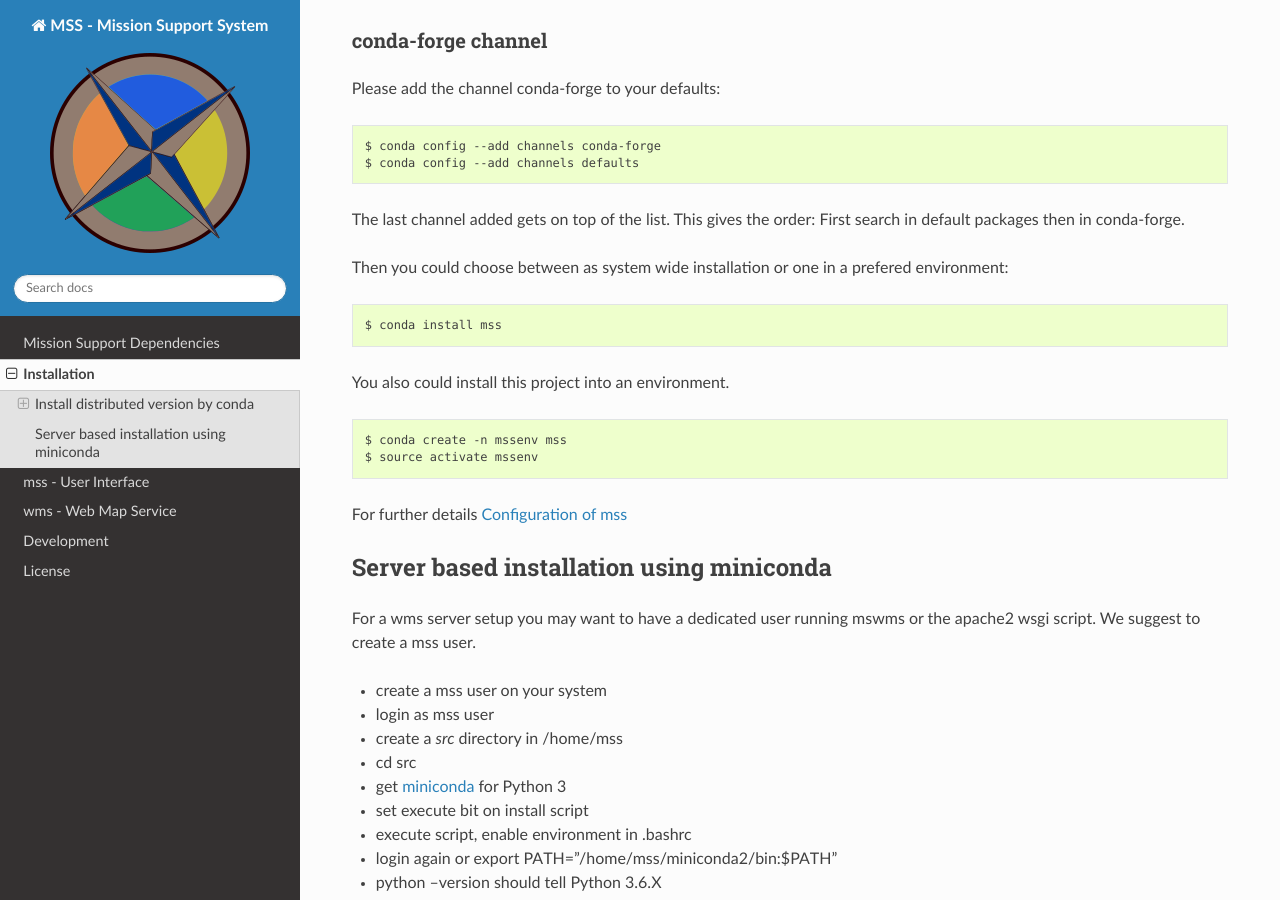
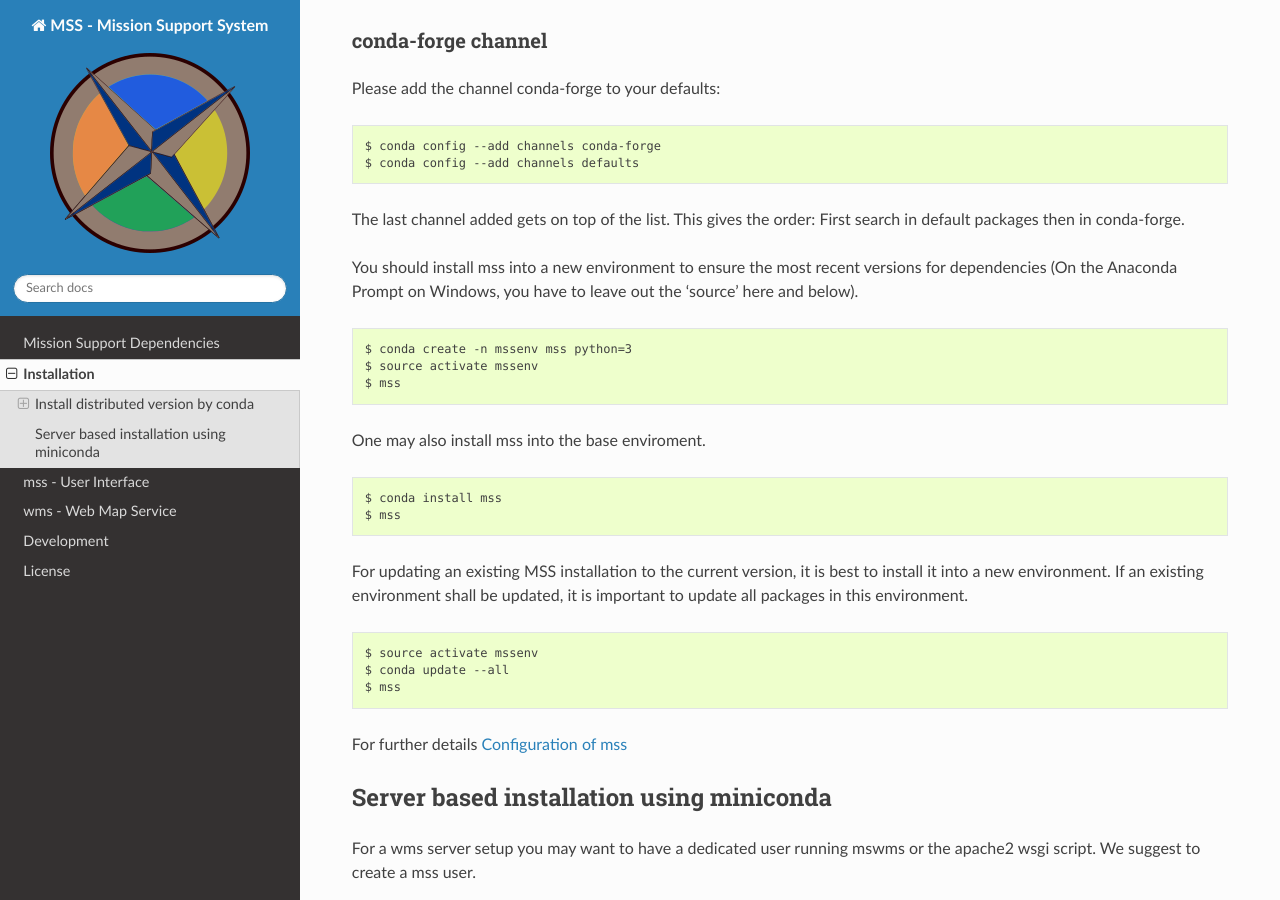
Before and after one commit to Open-MSS/MSS, a Sphinx documentation site: the page built from docs/installation.rst, in a window 1280 px wide and 900 px high, scrolled down 617 px. Built offline with Sphinx 7.4.7 and the Read the Docs theme 2.0.0, drawn with Linux system fonts in a browser that asks for light colours; the version number could not be read and is left out.

Commit message:
Update of installation and update documentation.
Fix issue #336

```diff
--- a/docs/installation.rst
+++ b/docs/installation.rst
@@ -33,17 +33,29 @@ Please add the channel conda-forge to your defaults::
   $ conda config --add channels conda-forge
   $ conda config --add channels defaults
 
-The last channel added gets on top of the list. This gives the order: First search in default packages
-then in conda-forge.
+The last channel added gets on top of the list. This gives the order:
+First search in default packages then in conda-forge.
 
-Then you could choose between as system wide installation or one in a prefered environment::
+You should install mss into a new environment to ensure the most recent
+versions for dependencies (On the Anaconda Prompt on Windows, you have to
+leave out the 'source' here and below). ::
+
+   $ conda create -n mssenv mss python=3
+   $ source activate mssenv
+   $ mss
+
+One may also install mss into the base enviroment. ::
 
    $ conda install mss
+   $ mss
 
-You also could install this project into an environment. ::
+For updating an existing MSS installation to the current version, it is best to install
+it into a new environment. If an existing environment shall be updated, it is important
+to update all packages in this environment. ::
 
-   $ conda create -n mssenv mss
    $ source activate mssenv
+   $ conda update --all
+   $ mss
 
 For further details :ref:`mss-configuration`
 
```
